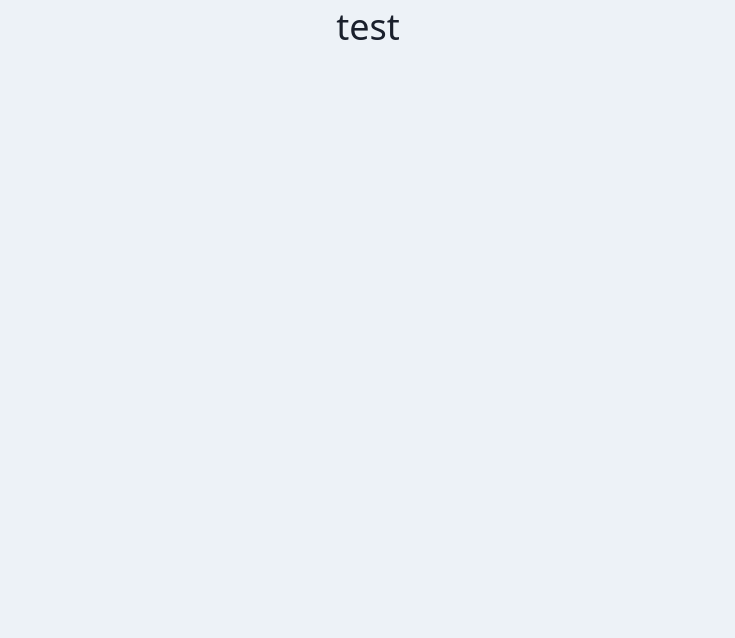
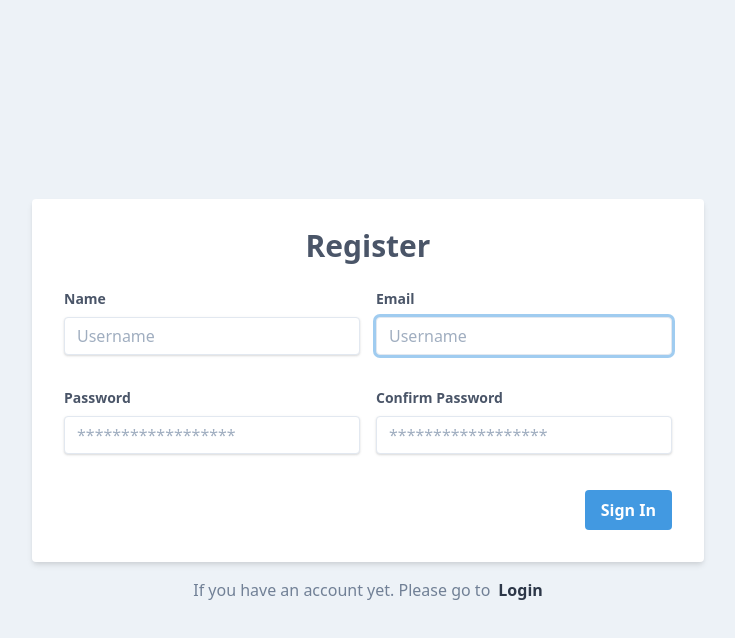
Before and after one commit to Allan-Sanchez/MERN-frontend-dashboard, a React (Create React App) app: page /register in a window 1280 px wide. Shown: the top 638 px of the page, without its empty margins (272-1007 px from the left). Built offline with nearby package versions, Linux system fonts and the light colour scheme.

Commit message:
login and register page added

```diff
--- a/src/App.js
+++ b/src/App.js
@@ -1,10 +1,18 @@
 import React from 'react';
+import {BrowserRouter as Router, Switch,Route} from "react-router-dom";
 
+import Login from "./components/auth/Login";
+import Register from "./components/auth/Register";
+import Proyect from "./components/project/Proyect"
 function App() {
   return (
-    <div className="App bg-gray-200 text-gray-900 w-full h-screen">
-      <h1 className="text-center text-4xl">test</h1>
-    </div>
+    <Router>
+      <Switch>
+      <Route exact path="/" component={Login}></Route>
+      <Route exact path="/register" component={Register}></Route>
+      <Route exact path="/proyect" component={Proyect}></Route>
+      </Switch>
+    </Router>
   );
 }
 
--- /dev/null
+++ b/src/components/auth/Login.js
@@ -0,0 +1,80 @@
+import React, { useState } from "react";
+import {Link} from 'react-router-dom';
+const Login = () => {
+
+    const [saveUser,SetSaveUser] = useState({
+        email:'',
+        password:''
+    });
+
+    const {email,password} = saveUser;
+
+    const saveInput = (e) =>{
+        SetSaveUser({
+            ...saveUser,
+            [e.target.name]:e.target.value
+        })
+    };
+
+    const handleUser = (e) =>{
+        e.preventDefault()
+    };
+  return (
+    <div className="w-full h-screen flex justify-center items-center bg-gray-200">
+      <div className="w-full max-w-xs">
+        <form className="bg-white shadow-md rounded px-8 pt-6 pb-8 mb-4" onSubmit={handleUser}>
+            <h3 className="text-center text-3xl mb-5 font-semibold text-gray-700">Login</h3>
+          <div className="mb-4">
+            <label
+              className="block text-gray-700 text-sm font-bold mb-2"
+              htmlFor="username"
+            >
+              Email
+            </label>
+            <input
+              className="shadow appearance-none border rounded w-full py-2 px-3 text-gray-700 leading-tight focus:outline-none focus:shadow-outline"
+              id="username" autoFocus
+              type="email" name="email"
+              placeholder="Username"
+              onChange={saveInput} value={email}
+            />
+          </div>
+          <div className="mb-6">
+            <label
+              className="block text-gray-700 text-sm font-bold mb-2"
+              htmlFor="password"
+            >
+              Password
+            </label>
+            <input
+              className="shadow appearance-none border rounded w-full py-2 px-3 text-gray-700 mb-3 leading-tight focus:outline-none focus:shadow-outline"
+              id="password" name="password"
+              type="password"
+              placeholder="******************"
+              onChange={saveInput} value={password}
+            />
+          </div>
+          <div className="flex items-center justify-between">
+            <button
+              className="bg-blue-500 hover:bg-blue-700 text-white font-bold py-2 px-4 rounded focus:outline-none focus:shadow-outline"
+              type="submit"
+            >
+              Sign In
+            </button>
+            <a
+              className="inline-block align-baseline font-bold text-sm text-blue-500 hover:text-blue-800"
+              href="/"
+            >
+              Forgot Password?
+            </a>
+          </div>
+        </form>
+        <h5 className="text-gray-600 text-center">
+           If you don't have an account yet. Please register <Link to={"/register"} className="text-gray-800 font-semibold">here</Link>
+        </h5>
+      </div>
+    </div>
+  );
+};
+
+export default Login;
--- /dev/null
+++ b/src/components/auth/Register.js
@@ -0,0 +1,129 @@
+import React, { useState } from "react";
+import { Link } from "react-router-dom";
+
+const Register = () => {
+  const [saveUser, SetSaveUser] = useState({
+    userName:"",
+    email: "",
+    password: "",
+    confirmPassword:""
+  });
+
+  const { userName, email, password ,confirmPassword} = saveUser;
+
+  const saveInput = (e) => {
+    SetSaveUser({
+      ...saveUser,
+      [e.target.name]: e.target.value,
+    });
+  };
+
+  const handleUser = (e) => {
+    e.preventDefault();
+
+    // validar input
+
+    // validar password min 6 caracters
+
+    // validar password and confirmar password
+  };
+  return (
+    <div className="w-full h-screen flex justify-center items-center bg-gray-200">
+      <div className="w-full max-w-2xl">
+        <form
+          className="bg-white shadow-md rounded px-8 pt-6 pb-8 mb-4"
+          onSubmit={handleUser}
+        >
+          <h3 className="text-center text-3xl mb-5 font-semibold text-gray-700">
+            Register
+          </h3>
+          <div className="grid md:grid-cols-2 gap-4">
+            <div className="mb-4">
+              <label
+                className="block text-gray-700 text-sm font-bold mb-2"
+                htmlFor="username"
+              >
+                Name
+              </label>
+              <input
+                className="shadow appearance-none border rounded w-full py-2 px-3 text-gray-700 leading-tight focus:outline-none focus:shadow-outline"
+                id="username" name="userName"
+                autoFocus
+                type="text"
+                placeholder="Username"
+                onChange={saveInput}
+                value={userName}
+              />
+            </div>
+            <div className="mb-4">
+              <label
+                className="block text-gray-700 text-sm font-bold mb-2"
+                htmlFor="username"
+              >
+                Email
+              </label>
+              <input
+                className="shadow appearance-none border rounded w-full py-2 px-3 text-gray-700 leading-tight focus:outline-none focus:shadow-outline"
+                id="email" name="email"
+                autoFocus
+                type="email"
+                placeholder="Username"
+                onChange={saveInput}
+                value={email}
+              />
+            </div>
+            <div className="mb-6">
+              <label
+                className="block text-gray-700 text-sm font-bold mb-2"
+                htmlFor="password"
+              >
+                Password
+              </label>
+              <input
+                className="shadow appearance-none border rounded w-full py-2 px-3 text-gray-700 mb-3 leading-tight focus:outline-none focus:shadow-outline"
+                id="password" name="password"
+                type="password"
+                placeholder="******************"
+                onChange={saveInput}
+                value={password}
+              />
+            </div>
+            <div className="mb-6">
+              <label
+                className="block text-gray-700 text-sm font-bold mb-2"
+                htmlFor="password"
+              >
+                Confirm Password
+              </label>
+              <input
+                className="shadow appearance-none border rounded w-full py-2 px-3 text-gray-700 mb-3 leading-tight focus:outline-none focus:shadow-outline"
+                id="confirmPassword" name="confirmPassword"
+                type="password"
+                placeholder="******************"
+                onChange={saveInput}
+                value={confirmPassword}
+              />
+            </div>
+          </div>
+          <div className="flex items-center justify-end">
+            <button
+              className="bg-blue-500 hover:bg-blue-700 text-white font-bold py-2 px-4 rounded focus:outline-none focus:shadow-outline"
+              type="submit"
+            >
+              Sign In
+            </button>
+
+          </div>
+        </form>
+        <h5 className="text-gray-600 text-center">
+          If you have an account yet. Please go to
+          <Link to={"/"} className="text-gray-800 font-semibold ml-2">
+            Login
+          </Link>
+        </h5>
+      </div>
+    </div>
+  );
+};
+
+export default Register;
--- /dev/null
+++ b/src/components/project/Proyect.js
@@ -0,0 +1,9 @@
+import React from 'react'
+
+const Proyect = () => {
+    return (
+        <h1>Proyect</h1>
+     );
+}
+
+export default Proyect;
```
